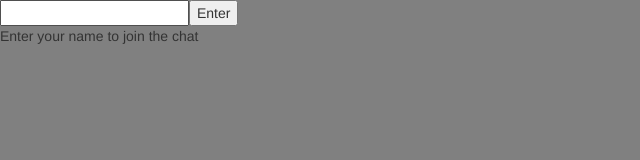
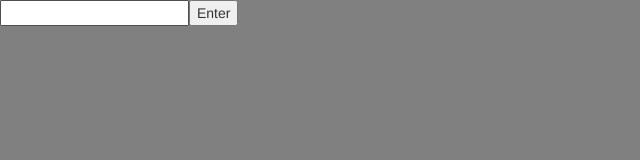
Before and after one commit to nikolaycviv/ReactChat, a React app: page / in a window 1280 px wide. Shown: the top 160 px of the page, without its empty margins (0-640 px from the left). Built offline with nearby package versions, Linux system fonts and the light colour scheme.

Commit message:
welcome message now shown correctly

```diff
--- a/src/components/App.js
+++ b/src/components/App.js
@@ -1,34 +1,29 @@
 import React from 'react';
-import PropTypes from 'prop-types';
+// import PropTypes from 'prop-types';
 
 class App extends React.Component {
     constructor(props) {
         super(props);
-        this.state = { setName: false };
+        this.state = { msg: "" };
 
         // This binding is necessary to make `this` work in the callback
         this.handleClick = this.handleClick.bind(this);
     }
 
     handleClick() {
-        this.setState({ setName: true });
-        // this.setState(prevState => ({
-        //     setName: !prevState.setName
-        // }));
+        if (this.refs.name.value) {
+            this.setState({ msg: "Welcome to the chat" });
+        } else {
+            this.setState({ msg: "Enter your name to join the chat" });
+        }
     }
 
     render() {
-        var msg = '';
-        if (this.state.setName) {
-            msg = "Welcome to the chat"
-        } else {
-            msg = "Enter your name to join the chat"
-        }
         return (
             <div>
-                <input type="text" />
+                <input type="text" ref="name" />
                 <button onClick={this.handleClick}>Enter</button>
-                <p>{msg}</p>
+                <p>{this.state.msg}</p>
             </div>
         );
     }
```
